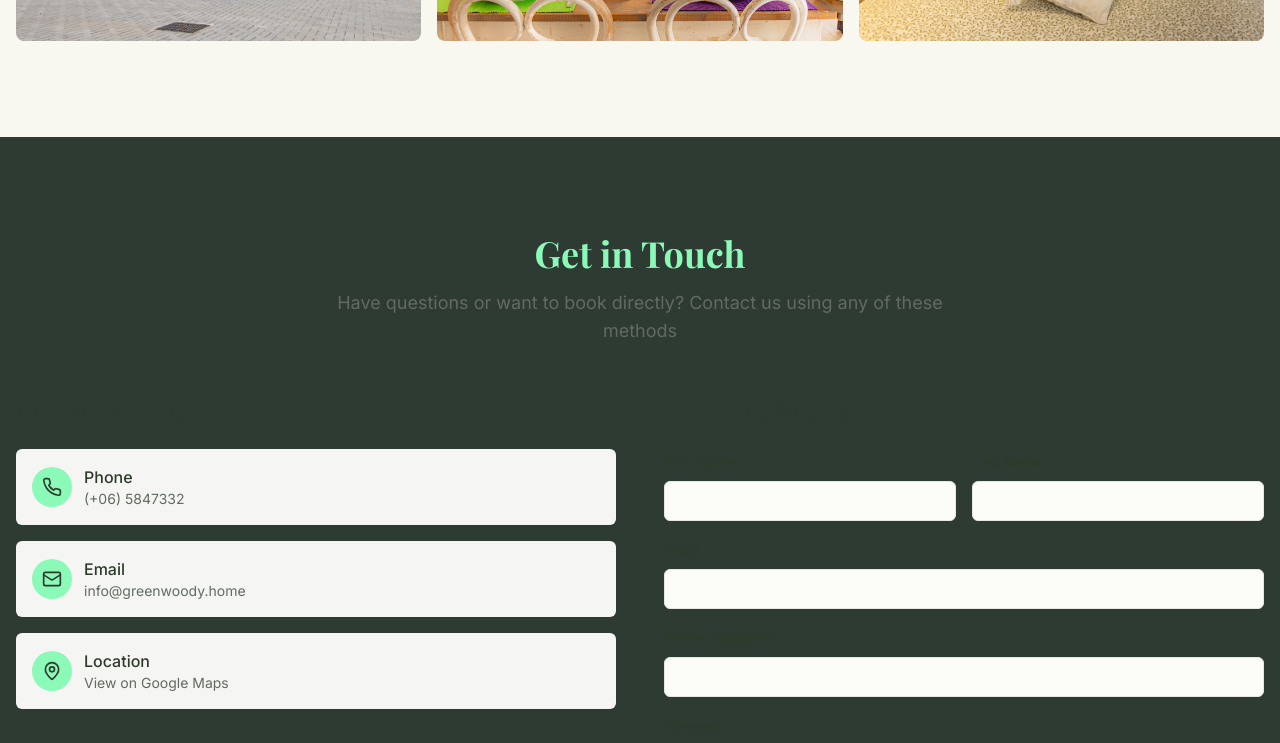
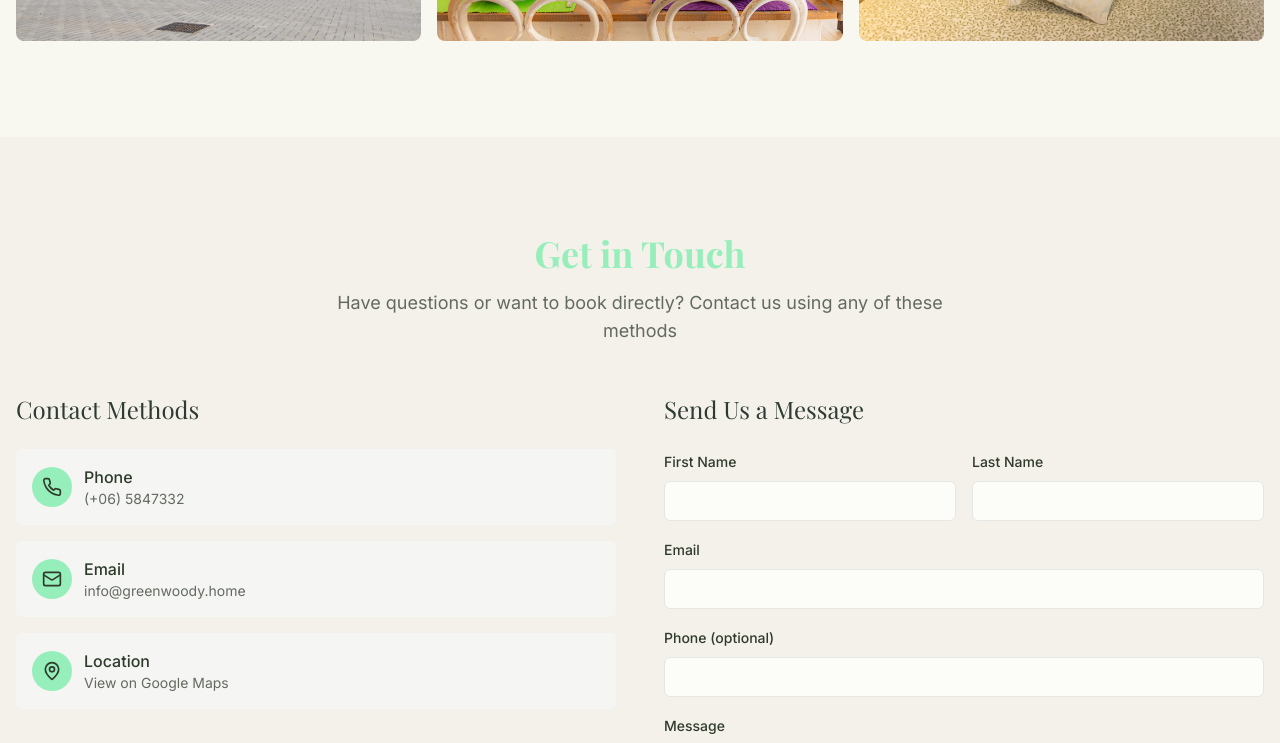
Before and after one commit to PierluigiManc01/green-woody-home-website, a React (Vite) app: page / in a window 1280 px wide. Shown: the part 1520-2263 px from the top of the page. Built offline with nearby package versions, Linux system fonts and the light colour scheme; a web font is replaced by a local one.

Commit message:
final_style

```diff
--- a/src/components/Contact.tsx
+++ b/src/components/Contact.tsx
@@ -43,7 +43,7 @@ const Contact: React.FC = () => {
   };
 
   return (
-    <section id="contact" className="section-container bg-bnb-dark">
+    <section id="contact" className="section-container bg-bnb-stone">
       <div className="text-center mb-12">
         <h2 className="text-3xl md:text-4xl font-bold text-bnb-green2 mb-4">Get in Touch</h2>
         <p className="text-lg text-muted-foreground max-w-2xl mx-auto">
--- a/src/components/Footer.tsx
+++ b/src/components/Footer.tsx
@@ -5,7 +5,7 @@ const Footer: React.FC = () => {
   const currentYear = new Date().getFullYear();
 
   return (
-    <footer className="bg-bnb-dark text-bnb-green2">
+    <footer className="bg-bnb-dark_gray text-bnb-green2">
       <div className="container mx-auto py-12 px-4">
         <div className="grid md:grid-cols-3 gap-8">
           <div>
--- a/tailwind.config.ts
+++ b/tailwind.config.ts
@@ -65,12 +65,13 @@ export default {
 				},
 				bnb: {
 					'green': '#3F6D4E',
-					'green2': '#8BF9B8',
+					'green2': '#96EEBA',
 					'wood': '#A67C52',
 					'beige': '#F5F5DC',
 					'stone': '#F4F1EA',
 					'cream': '#FFFDD0',
 					'dark': '#2D3B32',
+					'dark_gray': '#646B63',
 					'forest-brown': '#4B3F2F'
 				}
 			},
```
